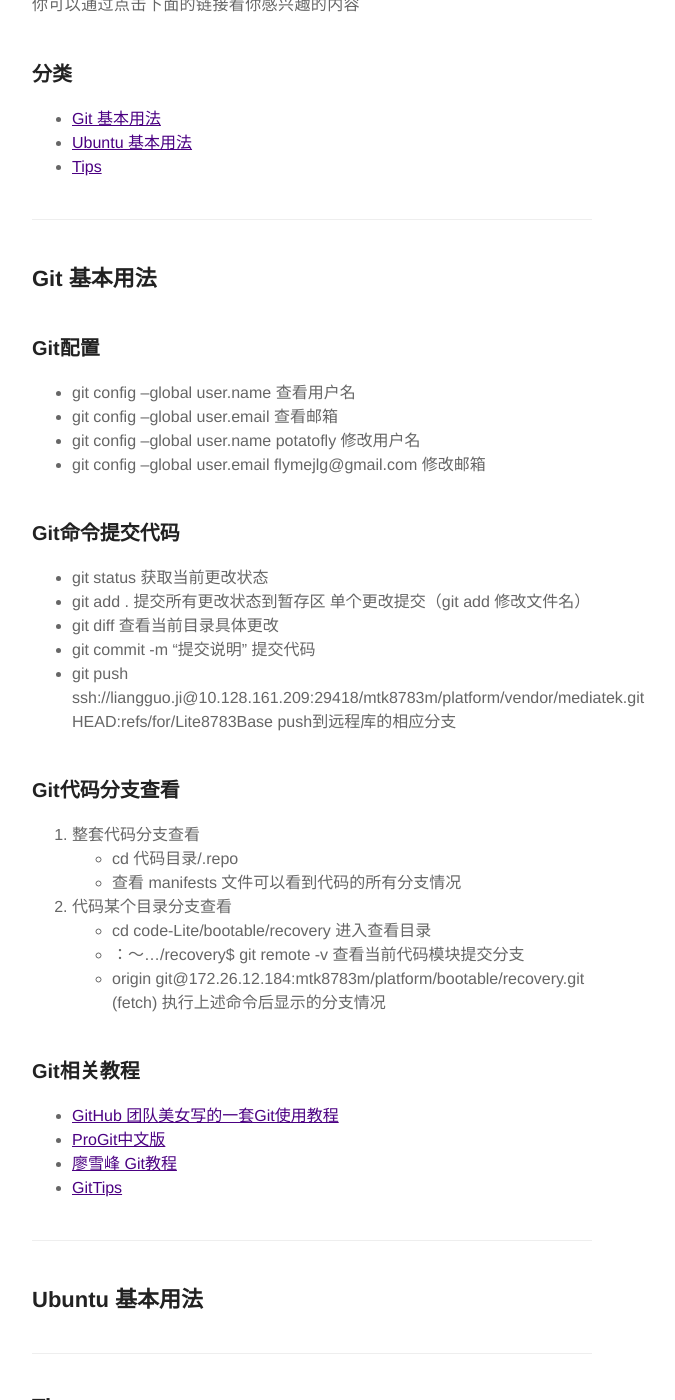
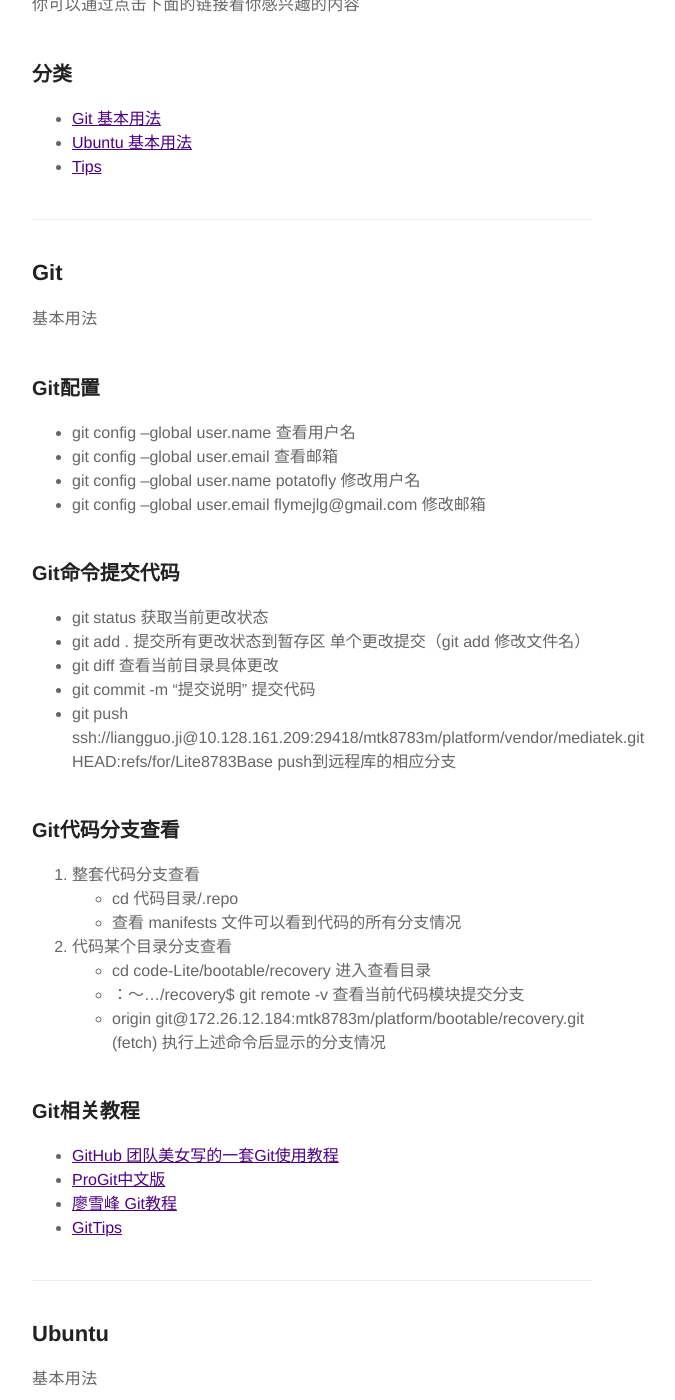
Before and after one commit to potatofly/potatofly.github.io, a Jekyll site: the page built from _posts/2016-10-21-note.md, in a window 1280 px wide and 1400 px high, scrolled down 376 px. Shown: the whole window, without its empty margins (328-1003 px from the left). Built offline with Jekyll 4.4.1, drawn with Linux system fonts in a browser that asks for light colours; part of the change alters nothing that is shown.

```diff
--- a/_posts/2016-10-21-note.md
+++ b/_posts/2016-10-21-note.md
@@ -16,13 +16,15 @@ description: 整理的一些常用工具及技巧
 
 ### 分类
 
-- [Git 基本用法](#git 基本用法)
-- [Ubuntu 基本用法](#ubuntu 基本用法)
+- [Git 基本用法](#git)
+- [Ubuntu 基本用法](#ubuntu)
 - [Tips](#tips)
 
 ---
 
-## Git 基本用法
+## Git
+
+基本用法
 
 ### Git配置
 * git config --global user.name   查看用户名
@@ -54,7 +56,10 @@ description: 整理的一些常用工具及技巧
 
 ---
 
-## Ubuntu 基本用法
+## Ubuntu
+基本用法
+
+
 
 
 
```
